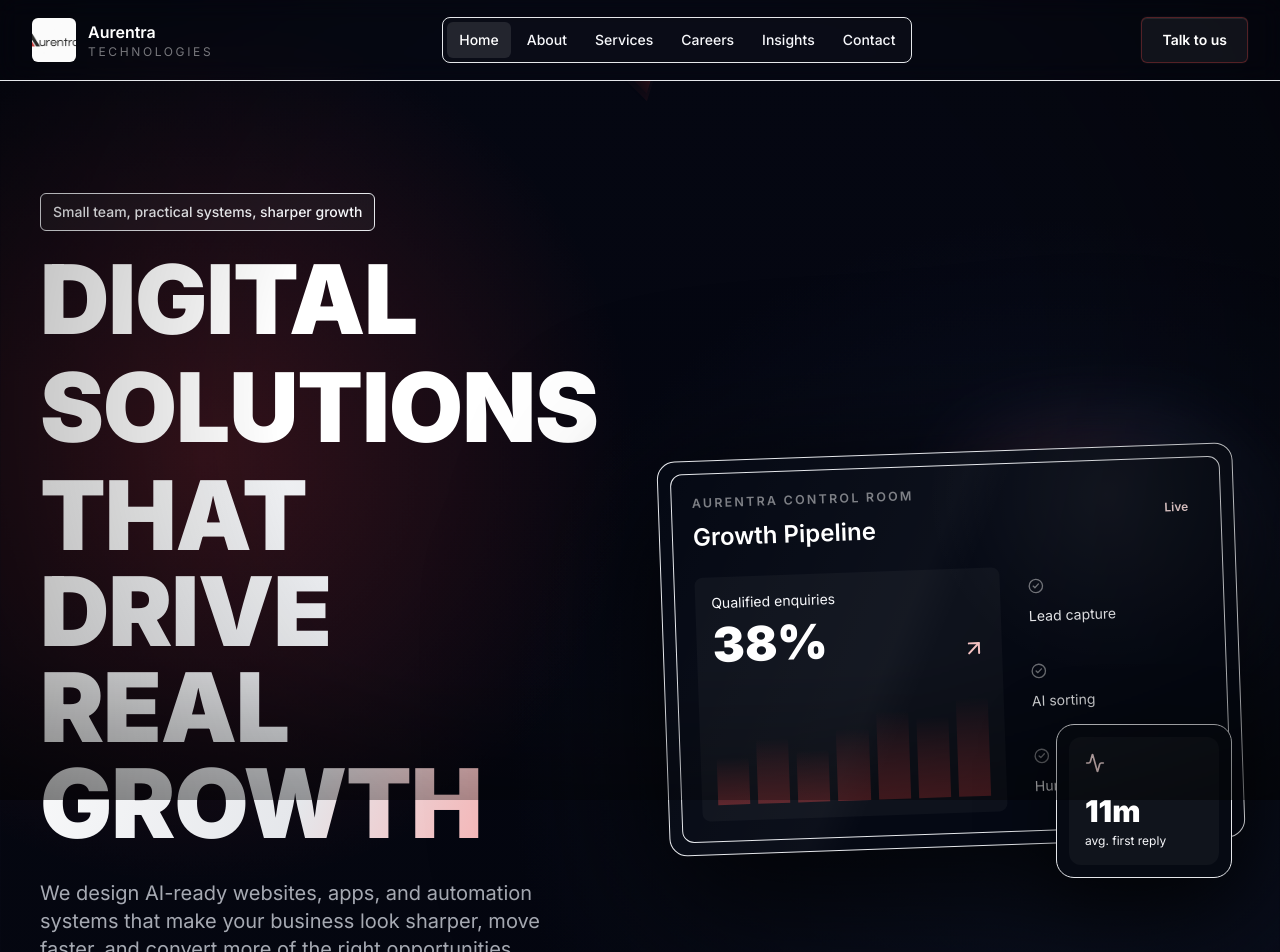
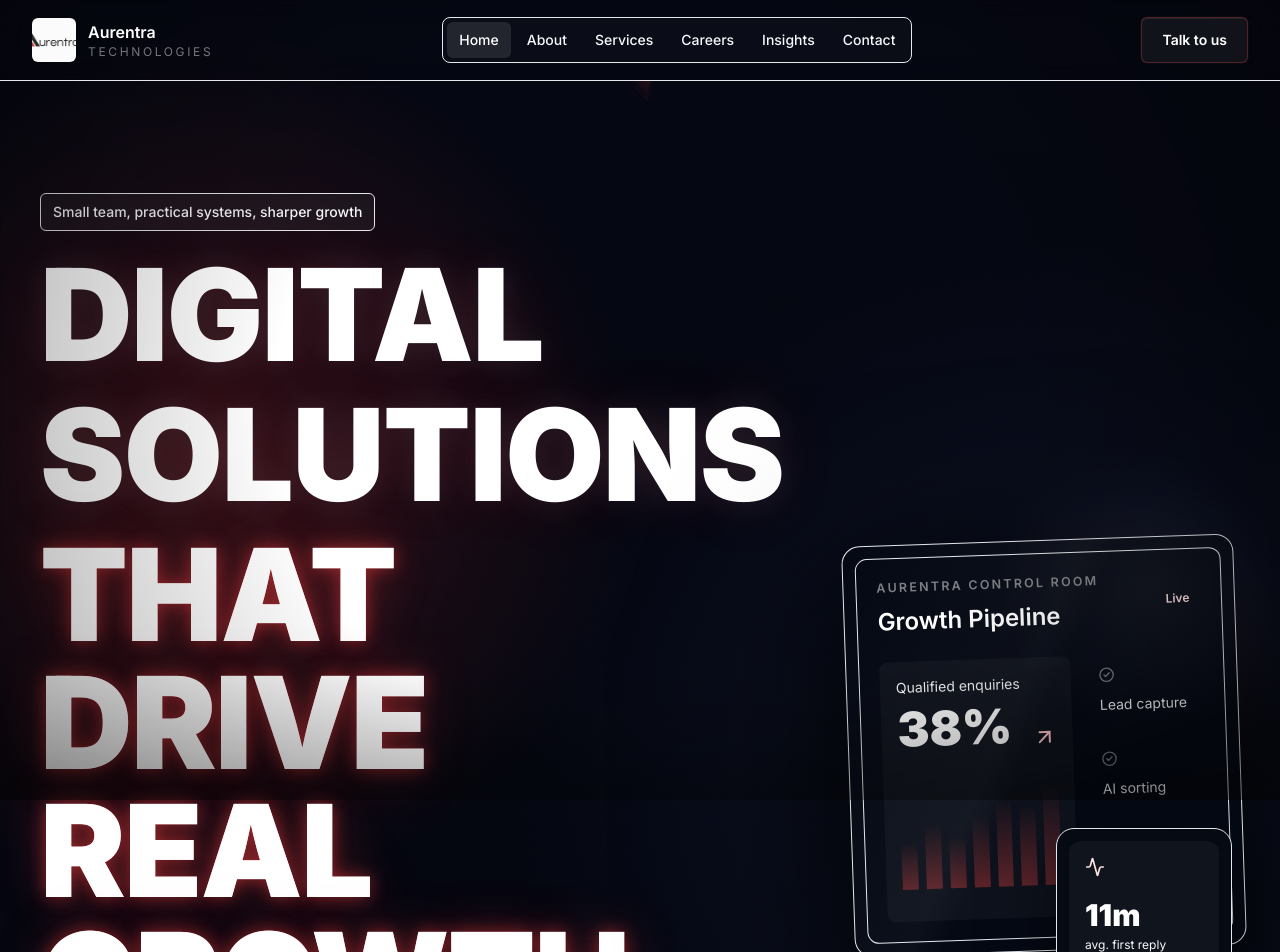
Before and after one commit to Akhils696/Aurentra, a Next.js app: page / in a window 1280 px wide. Shown: the top 952 px of the page. Built offline with nearby package versions, Linux system fonts and the light colour scheme.

Commit message:
style: enhance typography with cinematic editorial treatments

```diff
--- a/app/globals.css
+++ b/app/globals.css
@@ -623,12 +623,25 @@ p {
 }
 
 .shimmer-text {
-  background: linear-gradient(110deg, #ffffff 0%, #e5e7eb 28%, #fca5a5 48%, #ffffff 62%, #d1d5db 100%);
+  background: linear-gradient(110deg, #ffffff 0%, #e5e7eb 25%, #ff4d4d 48%, #ffffff 62%, #b9c4d8 100%);
   background-size: 220% 100%;
   -webkit-background-clip: text;
   background-clip: text;
   color: transparent;
   animation: shimmer-gradient 5.5s ease-in-out infinite;
+}
+
+.cinematic-headline {
+  text-shadow:
+    0 0 32px rgba(255, 255, 255, 0.08),
+    0 0 64px rgba(239, 61, 61, 0.12);
+}
+
+.glow-keyword {
+  color: #fff;
+  text-shadow:
+    0 0 18px rgba(239, 61, 61, 0.55),
+    0 0 52px rgba(239, 61, 61, 0.28);
 }
 
 @keyframes shimmer-gradient {
--- a/components/home/hero-title.tsx
+++ b/components/home/hero-title.tsx
@@ -8,7 +8,7 @@ export function HeroTitle() {
   const prefersReducedMotion = useReducedMotion();
 
   return (
-    <h1 className="premium-heading max-w-5xl text-[4rem] font-black uppercase leading-[0.86] text-white sm:text-7xl lg:text-8xl">
+    <h1 className="cinematic-headline premium-heading max-w-5xl text-[4.35rem] font-black uppercase leading-[0.82] text-white sm:text-7xl lg:text-8xl xl:text-9xl">
       <span className="inline-flex flex-wrap gap-x-4 gap-y-3 sm:gap-x-5">
         {words.map((word, index) => (
           <motion.span
@@ -22,7 +22,7 @@ export function HeroTitle() {
           </motion.span>
         ))}
         <motion.span
-          className="shimmer-text inline-block"
+          className="shimmer-text glow-keyword inline-block"
           initial={prefersReducedMotion ? false : { opacity: 0, y: 22 }}
           animate={prefersReducedMotion ? undefined : { opacity: 1, y: 0 }}
           transition={{ duration: 0.68, delay: words.length * 0.09, ease: [0.22, 1, 0.36, 1] }}
--- a/components/ui/section-heading.tsx
+++ b/components/ui/section-heading.tsx
@@ -11,7 +11,7 @@ export function SectionHeading({ eyebrow, title, copy, align = "left" }: Section
   return (
     <div className={cn("max-w-3xl", align === "center" && "mx-auto text-center")}>
       {eyebrow ? <p className="quiet-label mb-3 font-semibold">{eyebrow}</p> : null}
-      <h2 className="premium-heading text-4xl font-black uppercase text-white sm:text-5xl">{title}</h2>
+      <h2 className="cinematic-headline premium-heading text-4xl font-black uppercase text-white sm:text-5xl">{title}</h2>
       {copy ? <p className="body-copy mt-5 max-w-2xl text-base sm:text-lg">{copy}</p> : null}
     </div>
   );
```
